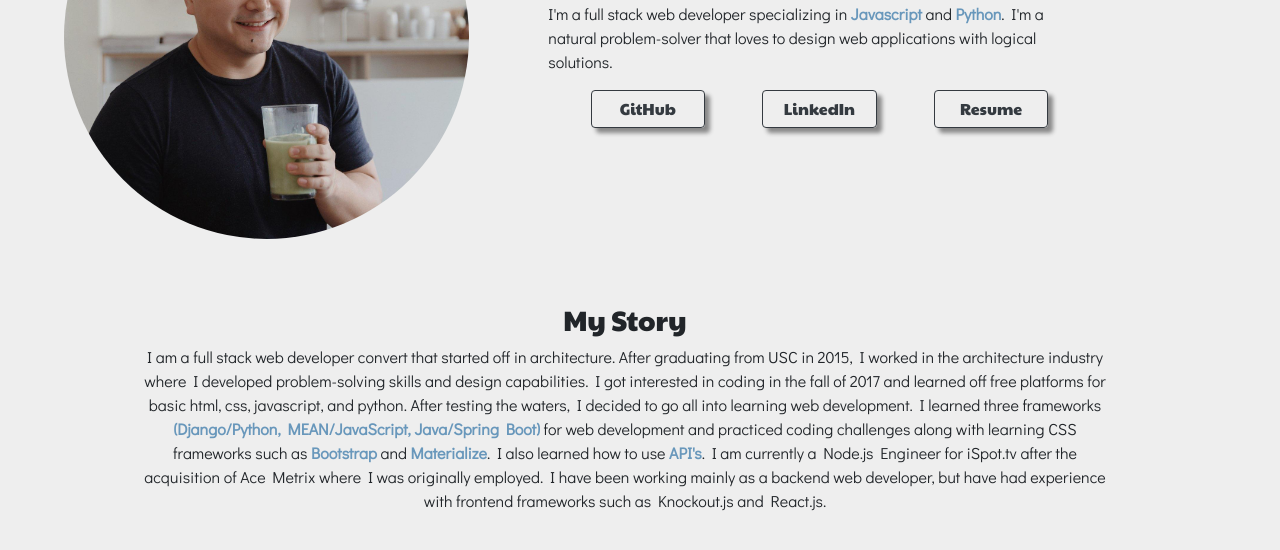
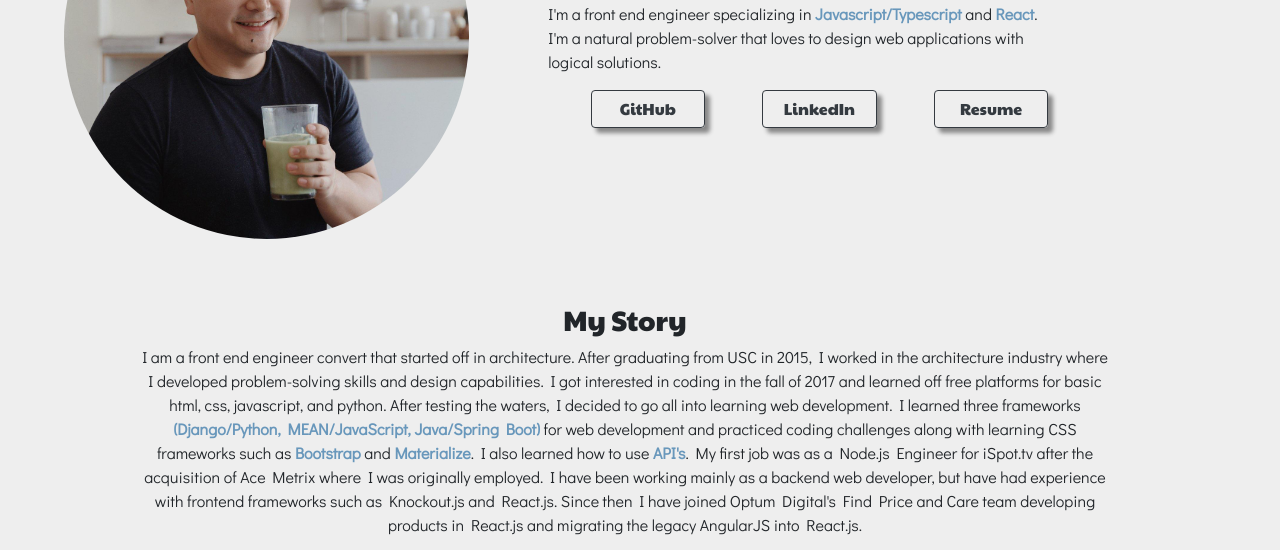
Before and after one commit to jeffreyjahn/jeffreyjahn.github.io, a plain HTML site: page index.html in a window 1280 px wide. Shown: the part 230-780 px from the top of the page. Drawn offline with nearby package versions, Linux system fonts and the light colour scheme.

Commit message:
update about me

```diff
--- a/index.html
+++ b/index.html
@@ -69,7 +69,7 @@
             </div>
             <div id="right-bio" class=" col-xs-12 col-sm-12 col-md-7 col-xl-7 row wow fadeInRight">
                 <h1 class="h1 col-12 col-md-12 col-lg-12 col-xl-12 paytone-one-font"><strong>Jeffrey Ahn</strong></h1>
-                <p class="text-large col-12 col-md-9  col-lg-9 col-xl-9 didact-font">I'm a full stack web developer specializing in <strong class="main-color">Javascript</strong> and <strong class="main-color">Python</strong>. I'm a natural problem-solver that loves to design web applications with logical solutions.</p>
+                <p class="text-large col-12 col-md-9  col-lg-9 col-xl-9 didact-font">I'm a front end engineer specializing in <strong class="main-color">Javascript/Typescript</strong> and <strong class="main-color">React</strong>. I'm a natural problem-solver that loves to design web applications with logical solutions.</p>
                 <section class="col-12 row">
                     <a href="http://www.github.com/jeffreyjahn" class="btn btn-outline-dark col-xs-10 col-md-3 col-lg-2 offset-1  paytone-one-font" target="_blank">GitHub</a>
                     <a href="http://www.linkedin.com/in/jeffreyjahn" class="btn btn-outline-dark col-xs-10 col-md-3 col-lg-2 offset-1  paytone-one-font" target="_blank">LinkedIn</a>
@@ -80,7 +80,7 @@
                 <div id="story" class="col col-md-12 row container-fluid row">
                     <h3 class="h3 paytone-one-font col-12 text-center">My Story</h3>
                     <p class="text-large didact-font text-center col-10 offset-1">
-                        I am a full stack web developer convert that started off in architecture. After graduating from USC in 2015, I worked in the architecture industry where I developed problem-solving skills and design capabilities. I got interested in coding in the fall of 2017 and learned off free platforms for basic html, css, javascript, and python. After testing the waters, I decided to go all into learning web development. I learned three frameworks <strong class="main-color">(Django/Python, MEAN/JavaScript, Java/Spring Boot)</strong> for web development and practiced coding challenges along with learning CSS frameworks such as <strong class="main-color">Bootstrap</strong> and <strong class="main-color">Materialize</strong>. I also learned how to use <strong class="main-color">API's</strong>. I am currently a Node.js Engineer for iSpot.tv after the acquisition of Ace Metrix where I was originally employed. I have been working mainly as a backend web developer, but have had experience with frontend frameworks such as Knockout.js and React.js.
+                        I am a front end engineer convert that started off in architecture. After graduating from USC in 2015, I worked in the architecture industry where I developed problem-solving skills and design capabilities. I got interested in coding in the fall of 2017 and learned off free platforms for basic html, css, javascript, and python. After testing the waters, I decided to go all into learning web development. I learned three frameworks <strong class="main-color">(Django/Python, MEAN/JavaScript, Java/Spring Boot)</strong> for web development and practiced coding challenges along with learning CSS frameworks such as <strong class="main-color">Bootstrap</strong> and <strong class="main-color">Materialize</strong>. I also learned how to use <strong class="main-color">API's</strong>. My first job was as a Node.js Engineer for iSpot.tv after the acquisition of Ace Metrix where I was originally employed. I have been working mainly as a backend web developer, but have had experience with frontend frameworks such as Knockout.js and React.js. Since then I have joined Optum Digital's Find Price and Care team developing products in React.js and migrating the legacy AngularJS into React.js.
                     </p>
                 </div>
             </section>
```
